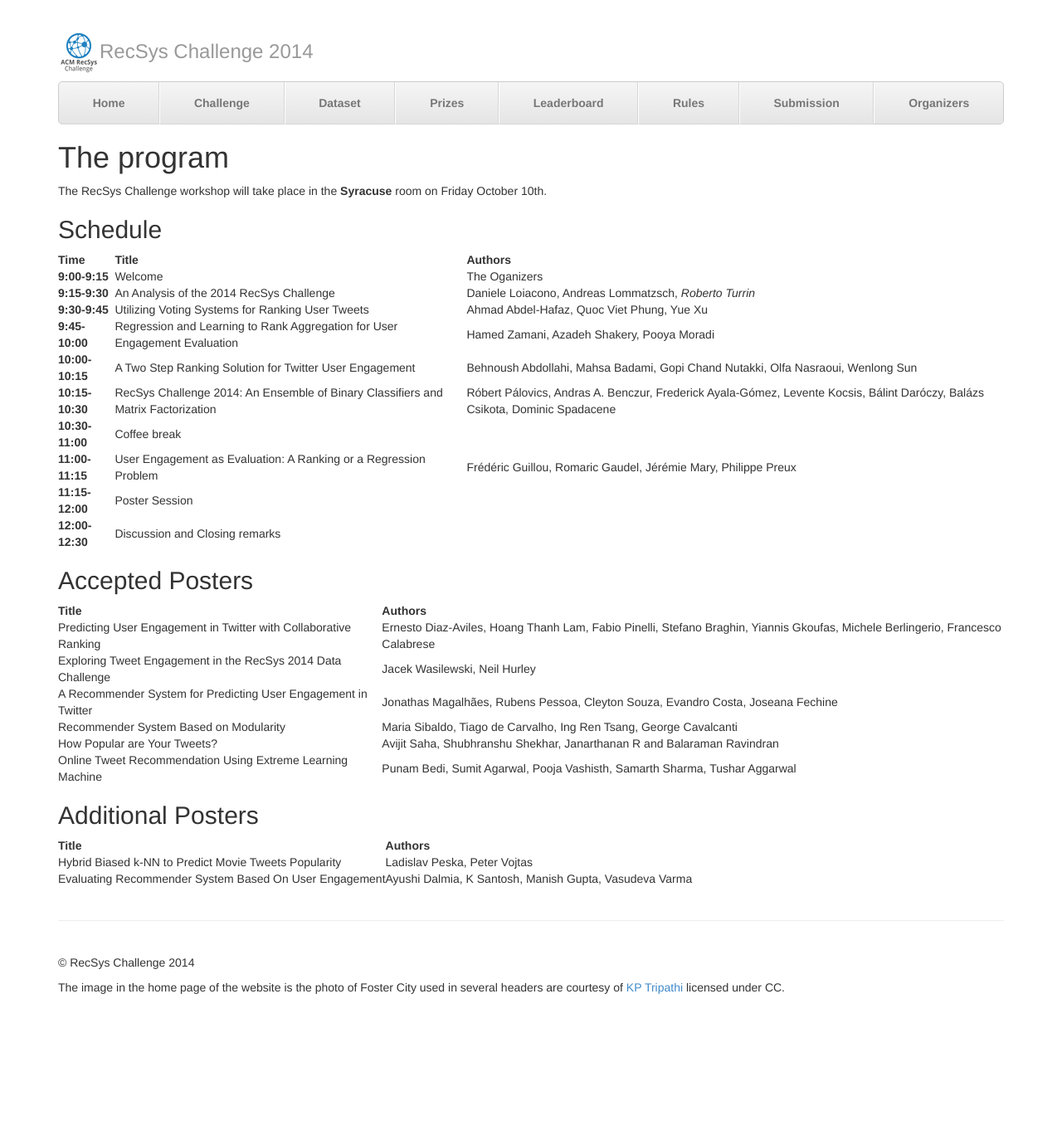
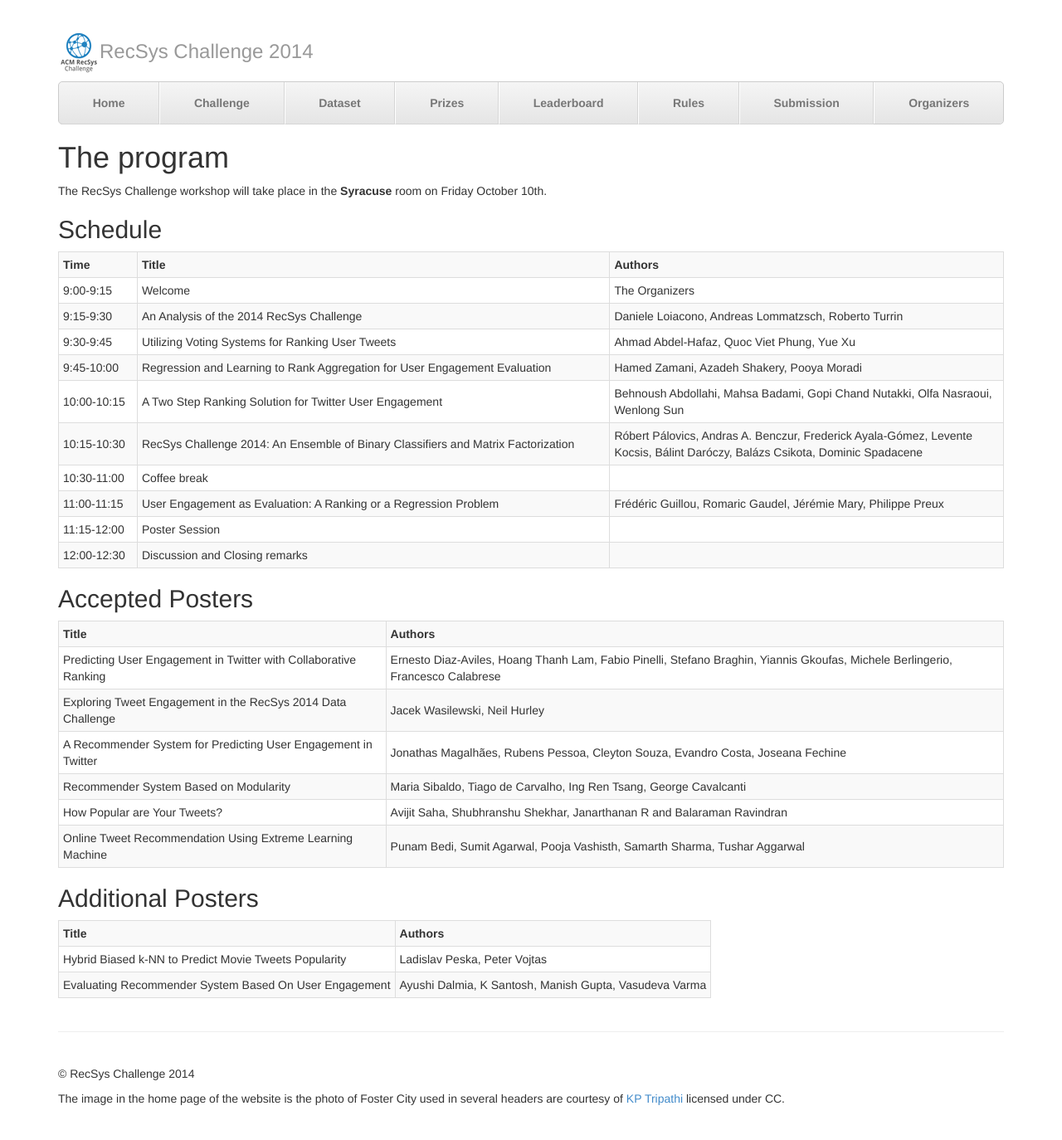
Before and after one commit to recsyschallenge/2014, a Jekyll site: the page built from program/index.md, in a window 1280 px wide. Shown: the whole page at 83% size. Built offline with Jekyll 4.4.1, drawn with Linux system fonts in a browser that asks for light colours; Markdown is read by kramdown in place of the engine named in the settings; before the commit the page ends 1240 px from its top, so only the background shows below that.

Commit message:
Update index.md

```diff
--- a/program/index.md
+++ b/program/index.md
@@ -7,33 +7,113 @@
 The RecSys Challenge workshop will take place in the __Syracuse__ room on Friday October 10th.
 ##Schedule
 
-Time | Title | Authors
---- | --- | ---
-__9:00-9:15__ | Welcome | The Oganizers
-__9:15-9:30__ | An Analysis of the 2014 RecSys Challenge | Daniele Loiacono, Andreas Lommatzsch, _Roberto Turrin_
-__9:30-9:45__ | Utilizing Voting Systems for Ranking User Tweets | Ahmad Abdel-Hafaz, Quoc Viet Phung, Yue Xu
-__9:45-10:00__ | Regression and Learning to Rank Aggregation for User Engagement Evaluation | Hamed Zamani, Azadeh Shakery, Pooya Moradi
-__10:00-10:15__ | A Two Step Ranking Solution for Twitter User Engagement | Behnoush Abdollahi, Mahsa Badami, Gopi Chand Nutakki, Olfa Nasraoui, Wenlong Sun
-__10:15-10:30__ | RecSys Challenge 2014: An Ensemble of Binary Classifiers and Matrix Factorization | Róbert Pálovics, Andras A. Benczur, Frederick Ayala-Gómez, Levente Kocsis, Bálint Daróczy, Balázs Csikota, Dominic Spadacene
-__10:30-11:00__ | Coffee break |
-__11:00-11:15__ | User Engagement as Evaluation: A Ranking or a Regression Problem | Frédéric Guillou, Romaric Gaudel, Jérémie Mary, Philippe Preux
-__11:15-12:00__ | Poster Session  |
-__12:00-12:30__ | Discussion and Closing remarks
+<table class="table-bordered table-striped table-condensed table-nonfluid">
+
+    <tr>
+        <th class="col-md-1">Time</th>
+        <th class="col-md-6">Title</th>
+        <th class="col-md-5">Authors</th>
+    </tr>
+
+    <tr>
+        <td>9:00-9:15</td>
+        <td>Welcome</td>
+        <td>The Organizers</td>
+    </tr>
+    <tr>
+        <td>9:15-9:30</td>
+        <td>An Analysis of the 2014 RecSys Challenge</td>
+        <td>Daniele Loiacono, Andreas Lommatzsch, Roberto Turrin</td>
+    </tr>
+    <tr>
+        <td>9:30-9:45</td>
+        <td>Utilizing Voting Systems for Ranking User Tweets</td>
+        <td>Ahmad Abdel-Hafaz, Quoc Viet Phung, Yue Xu</td>
+    </tr>
+    <tr>
+        <td>9:45-10:00</td>
+        <td>Regression and Learning to Rank Aggregation for User Engagement Evaluation</td>
+        <td>Hamed Zamani, Azadeh Shakery, Pooya Moradi</td>
+    </tr>
+    <tr>
+        <td>10:00-10:15</td>
+        <td> A Two Step Ranking Solution for Twitter User Engagement</td>
+        <td>Behnoush Abdollahi, Mahsa Badami, Gopi Chand Nutakki, Olfa Nasraoui, Wenlong Sun </td>
+    </tr>
+    <tr>
+        <td>10:15-10:30 </td>
+        <td> RecSys Challenge 2014: An Ensemble of Binary Classifiers and Matrix Factorization  </td>
+        <td> Róbert Pálovics, Andras A. Benczur, Frederick Ayala-Gómez, Levente Kocsis, Bálint Daróczy, Balázs Csikota, Dominic Spadacene</td>
+    </tr>
+    <tr>
+        <td>10:30-11:00 </td>
+        <td>Coffee break </td>
+        <td> </td>
+    </tr>
+    <tr>
+        <td>11:00-11:15 </td>
+        <td>User Engagement as Evaluation: A Ranking or a Regression Problem </td>
+        <td> Frédéric Guillou, Romaric Gaudel, Jérémie Mary, Philippe Preux </td>
+    </tr>
+        <tr>
+        <td> 11:15-12:00 </td>
+        <td>Poster Session </td>
+        <td> </td>
+    </tr>
+    <tr>
+        <td>12:00-12:30  </td>
+        <td>Discussion and Closing remarks</td>
+        <td> </td>
+     </tr>
+</table>
+
 
 ##Accepted Posters
 
-Title | Authors
---- | ---
-Predicting User Engagement in Twitter with Collaborative Ranking| Ernesto Diaz-Aviles, Hoang Thanh Lam, Fabio Pinelli, Stefano Braghin, Yiannis Gkoufas, Michele Berlingerio, Francesco Calabrese
-Exploring Tweet Engagement in the RecSys 2014 Data Challenge|Jacek Wasilewski, Neil Hurley
-A Recommender System for Predicting User Engagement in Twitter|Jonathas Magalhães, Rubens Pessoa, Cleyton Souza, Evandro Costa, Joseana Fechine
-Recommender System Based on Modularity| Maria Sibaldo, Tiago de Carvalho, Ing Ren Tsang, George Cavalcanti
-How Popular are Your Tweets? | Avijit Saha, Shubhranshu Shekhar, Janarthanan R and Balaraman Ravindran
-Online Tweet Recommendation Using Extreme Learning Machine| Punam Bedi, Sumit Agarwal, Pooja Vashisth, Samarth Sharma, Tushar Aggarwal
+<table class="table-bordered table-striped table-condensed">
+    <tr>
+        <th>Title</th>
+        <th>Authors</th>
+    </tr>
+      <tr>
+        <td>Predicting User Engagement in Twitter with Collaborative Ranking</td>
+        <td>Ernesto Diaz-Aviles, Hoang Thanh Lam, Fabio Pinelli, Stefano Braghin, Yiannis Gkoufas, Michele Berlingerio, Francesco Calabrese</td>
+      </tr>
+      <tr>
+        <td>Exploring Tweet Engagement in the RecSys 2014 Data Challenge </td>
+        <td> Jacek Wasilewski, Neil Hurley</td>
+      </tr>
+       <tr>
+        <td>A Recommender System for Predicting User Engagement in Twitter </td>
+        <td>Jonathas Magalhães, Rubens Pessoa, Cleyton Souza, Evandro Costa, Joseana Fechine </td>
+      </tr>
+       <tr>
+        <td>Recommender System Based on Modularity</td>
+        <td>Maria Sibaldo, Tiago de Carvalho, Ing Ren Tsang, George Cavalcanti </td>
+      </tr>
+       <tr>
+        <td>How Popular are Your Tweets?  </td>
+        <td>Avijit Saha, Shubhranshu Shekhar, Janarthanan R and Balaraman Ravindran  </td>
+      </tr>
+       <tr>
+        <td> Online Tweet Recommendation Using Extreme Learning Machine</td>
+        <td>Punam Bedi, Sumit Agarwal, Pooja Vashisth, Samarth Sharma, Tushar Aggarwal </td>
+      </tr>
+</table>
 
 ##Additional Posters
 
-Title | Authors
----|---
-Hybrid Biased k-NN to Predict Movie Tweets Popularity | Ladislav Peska, Peter Vojtas
-Evaluating Recommender System Based On User Engagement|Ayushi Dalmia, K Santosh, Manish Gupta, Vasudeva Varma
+<table class="table-bordered table-striped table-condensed">
+    <tr>
+        <th>Title</th>
+        <th>Authors</th>
+    </tr>
+      <tr>
+      <td>Hybrid Biased k-NN to Predict Movie Tweets Popularity</td>
+      <td>Ladislav Peska, Peter Vojtas</td>
+      </tr>
+       <tr>
+      <td>Evaluating Recommender System Based On User Engagement</td>
+      <td>Ayushi Dalmia, K Santosh, Manish Gupta, Vasudeva Varma</td>
+      </tr>
+</table>
```
